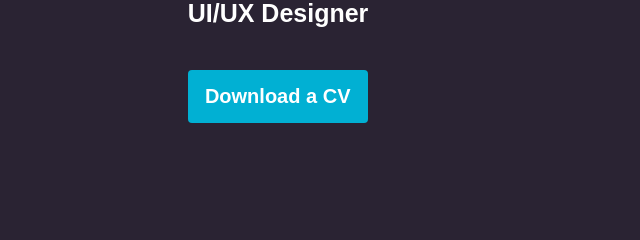
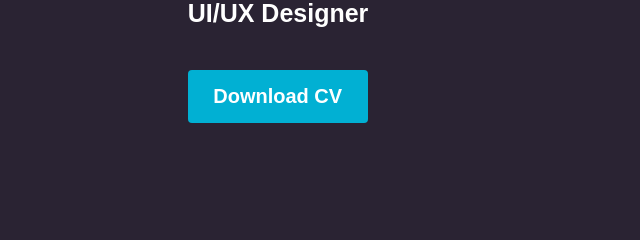
Before and after one commit to pankajmatele19/DevOps, a plain HTML site: page index.html in a window 1280 px wide. Shown: the part 384-624 px from the top of the page, 0-640 px from the left. Drawn offline with Linux system fonts and the light colour scheme.

Commit message:
Redo a Cv Text

```diff
--- a/index.html
+++ b/index.html
@@ -36,7 +36,7 @@
                         <div class="i-title-item">Data Analyst</div>
                     </div>
                 </div>
-                <a href="Resume pankaj.pdf" target="_blank"><button>Download a CV</button></a>
+                <a href="Resume pankaj.pdf" target="_blank"><button>Download CV</button></a>
             </div>
         </div>
         <div class="right">
```
